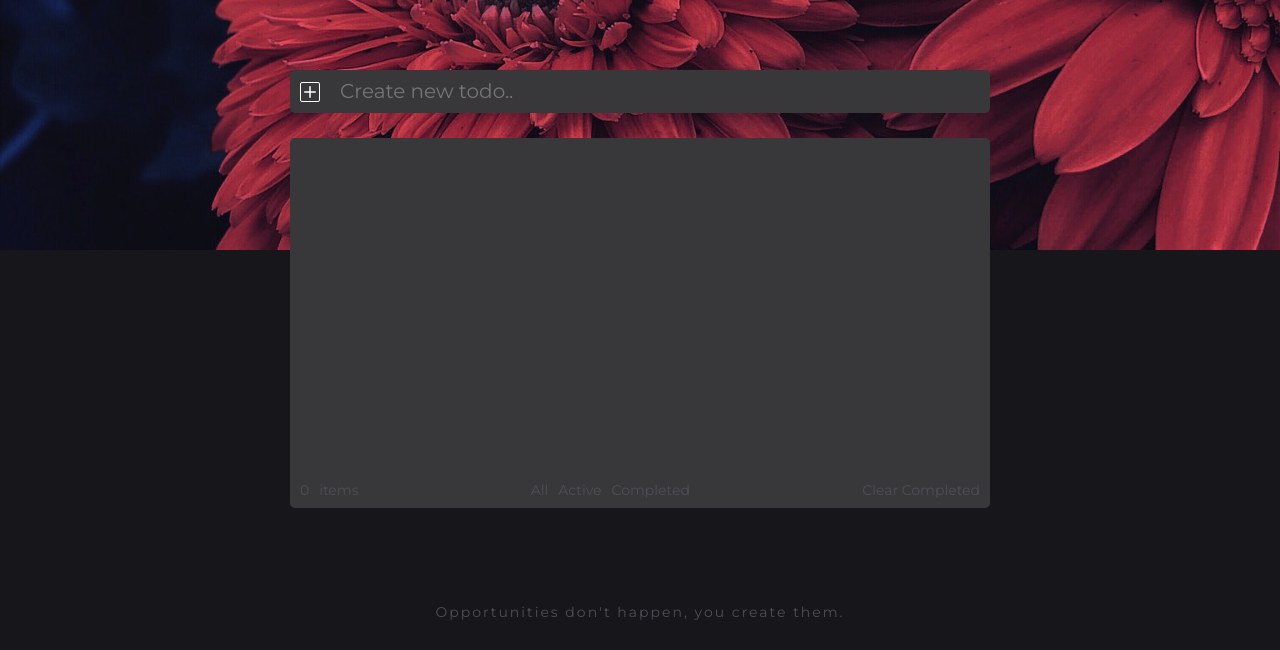
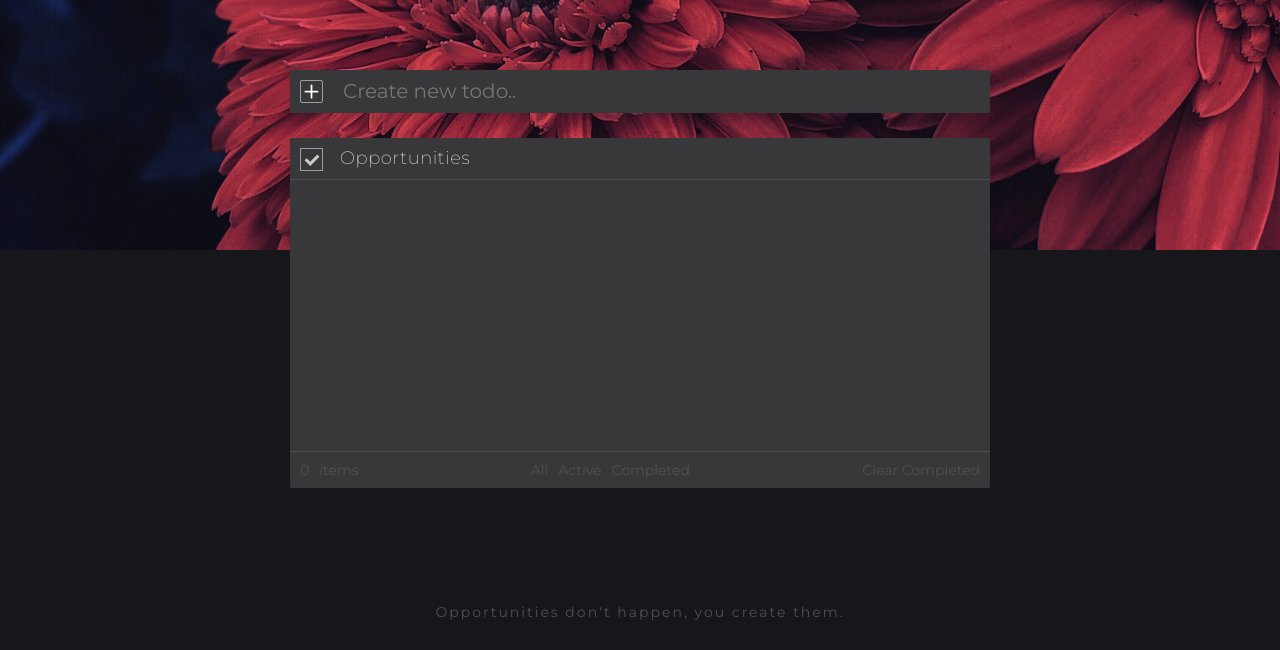
Before and after one commit to VladMudryy/project--todoList, a website: page src/index.html in a window 1280 px wide. Shown: the part 150-800 px from the top of the page. Drawn offline with Linux system fonts and the light colour scheme.

Commit message:
customize checkbox

```diff
--- a/src/assets/css/style.css
+++ b/src/assets/css/style.css
@@ -1,10 +1,10 @@
 @import url(normalize.css);
-@import url('https://fonts.googleapis.com/css2?family=Montserrat:wght@400;500;600;700&display=swap');
+@import url('https://fonts.googleapis.com/css2?family=Montserrat:ital,wght@0,200;0,400;0,500;0,600;1,200&display=swap');
 
 html,
 body {
-    width: 100%;
-    height: 100%;
+    width: 100vw;
+    height: 100vh;
     overflow: hidden;
     font-family: 'Montserrat', sans-serif;
     font-size: 20px;
@@ -62,11 +62,10 @@ main {
     margin-top: -180px;
     z-index: 50;
 }
-
 .add-item {
     background-color:rgb(56, 56, 58);
     padding: 10px;
-    border-radius: 5px;
+    border-radius: 2px;
 }
 
 .add-item label {
@@ -75,9 +74,9 @@ main {
 }
 
 .add-item button > img{
-    height: 20px;
-    width: 20px;
-    border: 1px solid white;
+    height: 23px;
+    width: 23px;
+    border: 1px solid rgba(255, 255, 255, 0.507);
     border-radius: 2px;
     display: flex;
     align-items: center;
@@ -95,8 +94,7 @@ main {
 
 .items {
     background-color:rgb(56, 56, 58);
-    padding: 10px;
-    border-radius: 5px;
+    border-radius: 2px;
     height: 100%;
     margin-top: 25px;
 }
@@ -116,6 +114,8 @@ main {
     justify-content: space-between;
     font-size: 14px;
     color: rgb(80, 78, 85);
+    padding: 10px;
+    border-top: 1px solid rgb(80, 78, 85);
 }
 
 .items__footer ul {
@@ -124,7 +124,7 @@ main {
 }
 
 .items__footer ul > li:hover{
-    color: rgb(70, 121, 230);
+    color: rgb(51, 108, 230);
 }
 
 .items__footer ul > * + * {
@@ -132,57 +132,91 @@ main {
 }
 
 .items__footer h3 > a:hover{
-    color: rgb(70, 121, 230);
+    color: rgb(51, 108, 230);
 }
 
 .items__footer h3 > span {
     padding-right: 10px;
 }
 
+/* Checkbox section*/
 
+.items__list {
+    display: flex;
+    flex-direction: column;
+}
 
+.checkbox__container {
+    z-index: 1;
+    padding: 10px;
+    border-bottom: 1px solid rgb(80, 78, 85);
+    position: relative;
+    cursor: pointer;
+    user-select: none;
+}
 
+.checkbox__container input {
+    position: absolute;
+    opacity: 0;
+    cursor: pointer;
+    height: 0;
+    width: 0;
+}
 
+.checkmark {
+    position: absolute;
+    top: 0;
+    left: 0;
+    height: 23px;
+    width: 23px;
+    background-color: rgb(56, 56, 58);
+    margin: 10px 25px 0px 10px;
+    border: 1px solid rgba(255, 255, 255, 0.507);
+}
 
+.checkbox__container:hover input ~ .checkmark {
+    background-color: rgb(56, 56, 58);
+}
 
+.checkbox__container input:checked ~ .checkmark {
+    background-color: rgb(56, 56, 58);
+}
 
+.checkmark:after {
+    content: "";
+    position: absolute;
+    display: none;
+}
 
+.checkbox__container input:checked ~ .checkmark:after {
+    display: block;
+}
 
+.checkbox__container .checkmark:after {
+    left: 7px;
+    top: 3px;
+    width: 5px;
+    height: 10px;
+    border: solid rgba(255, 255, 255, 0.733);
+    border-width: 0 3px 3px 0;
+    -webkit-transform: rotate(45deg);
+    -ms-transform: rotate(45deg);
+    transform: rotate(45deg);
+}
 
-
-
-
-
-
-
-
-
-
-
-
-
-
-
-
-
-
-
-
-
-
-
-
-
-
-
-
-
-
+.checkbox__container div {
+    margin-left: 40px;
+    font-weight: 300;
+    font-size: 18px;
+    color: rgb(224, 223, 223);
+    letter-spacing: 0.5px
+}
 
 
 /* Footer */
 
 .footer__quote {
+    z-index: 51;
     text-align: center;
     font-size: 14px;
     letter-spacing: 2px;
--- a/src/index.html
+++ b/src/index.html
@@ -18,7 +18,7 @@
             </div>
         </header>
         <main class="main">
-            <div class="container">
+            <div class="container main-container">
                 <div class="main__content">
                     <section class="card add-item">
                         <label>
@@ -31,7 +31,13 @@
                     </section>
                     <section class="card items">
                         <div class="items__content">
-                            <div class="items__list"></div>
+                            <div class="items__list">
+                                <label class="checkbox__container">
+                                    <input type="checkbox" checked="checked">
+                                    <span class="checkmark"></span>
+                                    <div>Opportunities</div>
+                                </label>
+                            </div>
                             <div class="items__footer">
                                 <h3><span>0</span>items</h3>
                                 <ul>
```
